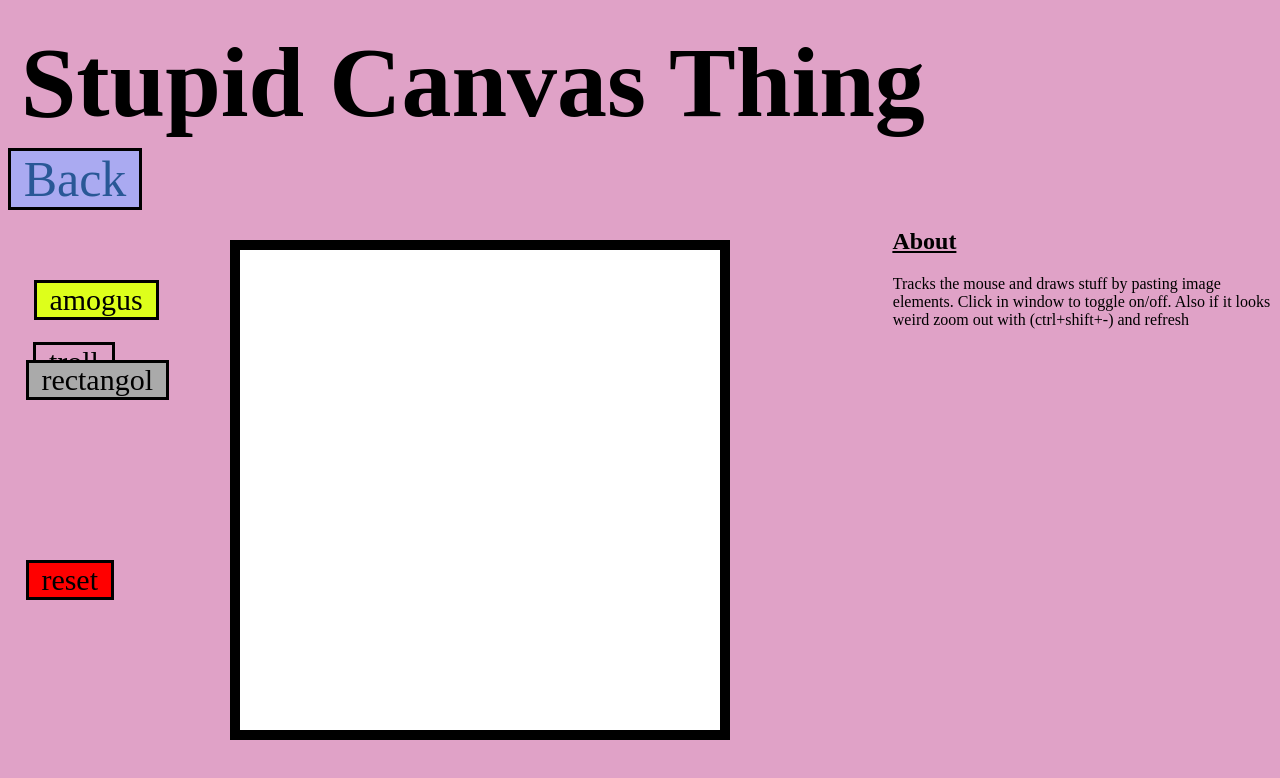
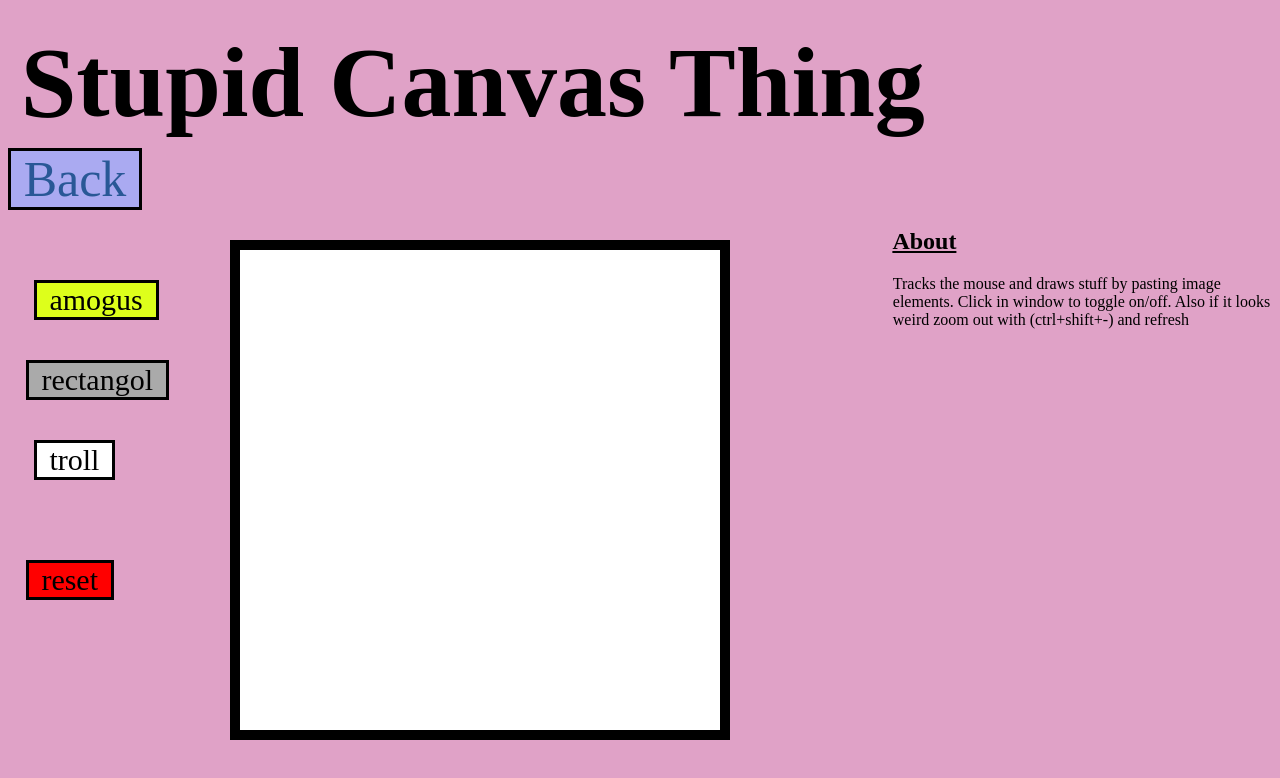
Before and after one commit to Dsvidenko/coolstuff, a plain HTML site: page canvas.html in a window 1280 px wide. Drawn offline with nearby package versions, Linux system fonts and the light colour scheme.

Commit message:
Update style.css

```diff
--- a/style.css
+++ b/style.css
@@ -118,3 +118,13 @@ h2{
 #reset:hover{
     background-color: rgb(170, 0, 0);
 }
+
+#troll{
+    position: absolute;
+    top: 55%;
+    background-color: white;
+}
+
+#troll:hover{
+    background-color: rgb(192, 192, 192);
+}
```
